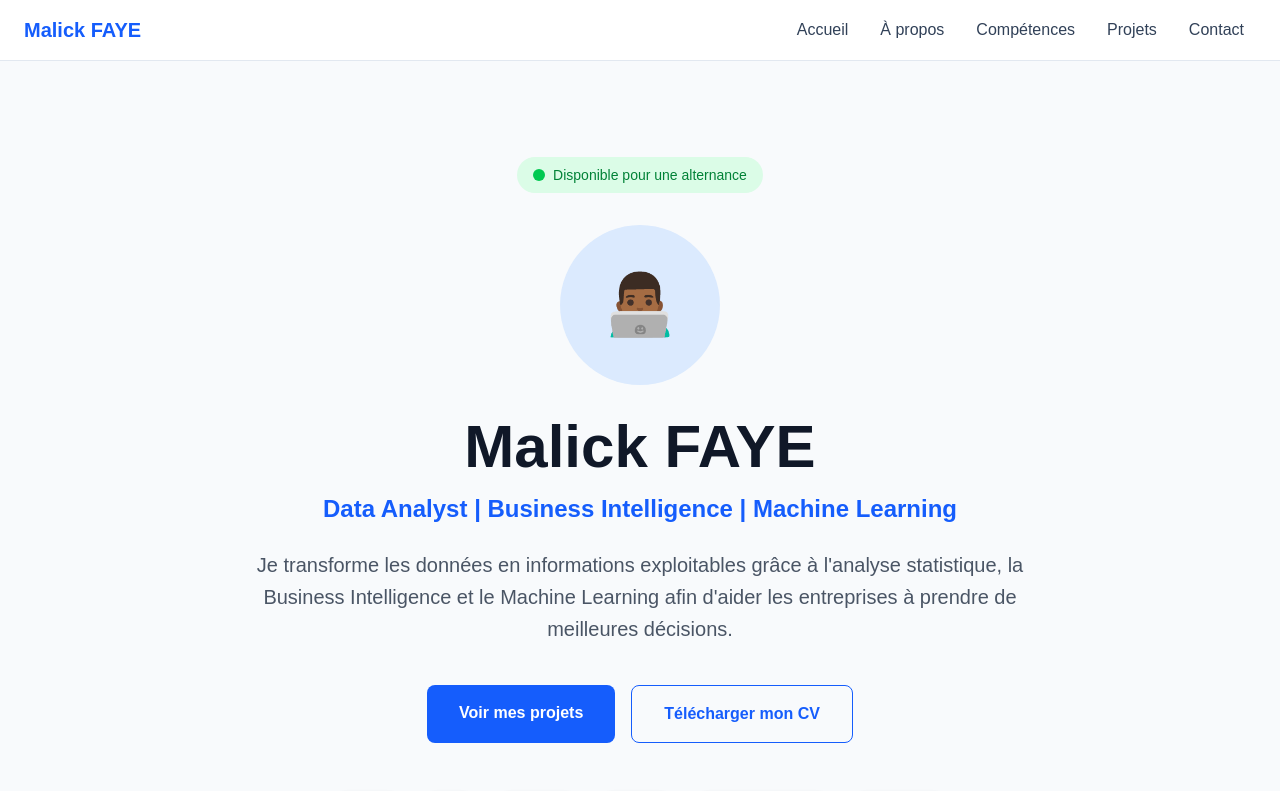
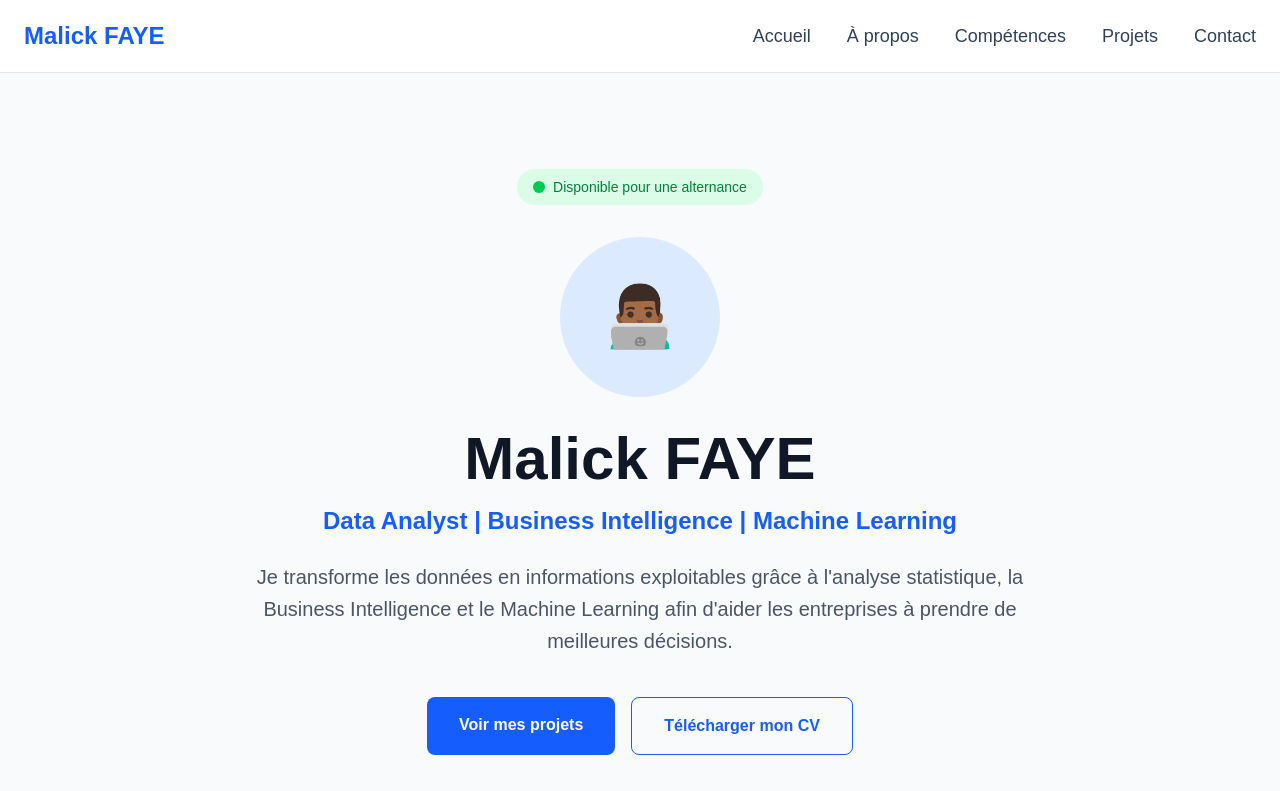
Before and after one commit to Malick668/malick-portfolio, a Next.js app: page / in a window 1280 px wide. Shown: the top 791 px of the page. Built offline with nearby package versions, Linux system fonts and the light colour scheme.

Commit message:
Improve mobile navigation

```diff
--- a/src/components/layout/Navbar.tsx
+++ b/src/components/layout/Navbar.tsx
@@ -1,64 +1,126 @@
+"use client";
+
+import { useState } from "react";
+
 export default function Navbar() {
+  const [isOpen, setIsOpen] = useState(false);
+
+  const closeMenu = () => {
+    setIsOpen(false);
+  };
+
   return (
     <nav className="sticky top-0 z-50 border-b border-slate-200 bg-white/95 backdrop-blur">
-      <div className="mx-auto flex max-w-7xl items-center justify-between px-6 py-4">
-
-        {/* Logo / Nom */}
+      <div className="mx-auto flex max-w-7xl items-center justify-between px-6 py-5">
+        {/* Logo */}
         <a
           href="#home"
-          className="text-xl font-bold text-blue-600"
+          onClick={closeMenu}
+          className="text-2xl font-bold text-blue-600"
         >
           Malick FAYE
         </a>
 
-        {/* Navigation */}
-        <ul className="hidden items-center gap-2 font-medium md:flex">
-          <li>
+        {/* Navigation Desktop */}
+        <div className="hidden items-center gap-9 md:flex">
+          <a
+            href="#home"
+            className="text-lg text-slate-700 transition hover:text-blue-600"
+          >
+            Accueil
+          </a>
+
+          <a
+            href="#about"
+            className="text-lg text-slate-700 transition hover:text-blue-600"
+          >
+            À propos
+          </a>
+
+          <a
+            href="#skills"
+            className="text-lg text-slate-700 transition hover:text-blue-600"
+          >
+            Compétences
+          </a>
+
+          <a
+            href="#projects"
+            className="text-lg text-slate-700 transition hover:text-blue-600"
+          >
+            Projets
+          </a>
+
+          <a
+            href="#contact"
+            className="text-lg text-slate-700 transition hover:text-blue-600"
+          >
+            Contact
+          </a>
+        </div>
+
+        {/* Bouton hamburger Mobile */}
+        <button
+          type="button"
+          onClick={() => setIsOpen(!isOpen)}
+          className="flex h-10 w-10 items-center justify-center rounded-lg text-slate-700 transition hover:bg-slate-100 md:hidden"
+          aria-label={isOpen ? "Fermer le menu" : "Ouvrir le menu"}
+          aria-expanded={isOpen}
+        >
+          {isOpen ? (
+            <span className="text-3xl leading-none">×</span>
+          ) : (
+            <span className="text-2xl leading-none">☰</span>
+          )}
+        </button>
+      </div>
+
+      {/* Menu Mobile */}
+      {isOpen && (
+        <div className="border-t border-slate-200 bg-white md:hidden">
+          <div className="flex flex-col px-6 py-4">
             <a
               href="#home"
-              className="rounded-md px-3 py-2 text-slate-700 transition hover:bg-blue-50 hover:text-blue-600"
+              onClick={closeMenu}
+              className="border-b border-slate-100 py-4 text-lg text-slate-700 transition hover:text-blue-600"
             >
               Accueil
             </a>
-          </li>
 
-          <li>
             <a
               href="#about"
-              className="rounded-md px-3 py-2 text-slate-700 transition hover:bg-blue-50 hover:text-blue-600"
+              onClick={closeMenu}
+              className="border-b border-slate-100 py-4 text-lg text-slate-700 transition hover:text-blue-600"
             >
               À propos
             </a>
-          </li>
 
-          <li>
             <a
               href="#skills"
-              className="rounded-md px-3 py-2 text-slate-700 transition hover:bg-blue-50 hover:text-blue-600"
+              onClick={closeMenu}
+              className="border-b border-slate-100 py-4 text-lg text-slate-700 transition hover:text-blue-600"
             >
               Compétences
             </a>
-          </li>
 
-          <li>
             <a
               href="#projects"
-              className="rounded-md px-3 py-2 text-slate-700 transition hover:bg-blue-50 hover:text-blue-600"
+              onClick={closeMenu}
+              className="border-b border-slate-100 py-4 text-lg text-slate-700 transition hover:text-blue-600"
             >
               Projets
             </a>
-          </li>
 
-          <li>
             <a
               href="#contact"
-              className="rounded-md px-3 py-2 text-slate-700 transition hover:bg-blue-50 hover:text-blue-600"
+              onClick={closeMenu}
+              className="py-4 text-lg text-slate-700 transition hover:text-blue-600"
             >
               Contact
             </a>
-          </li>
-        </ul>
-      </div>
+          </div>
+        </div>
+      )}
     </nav>
   );
 }
```
